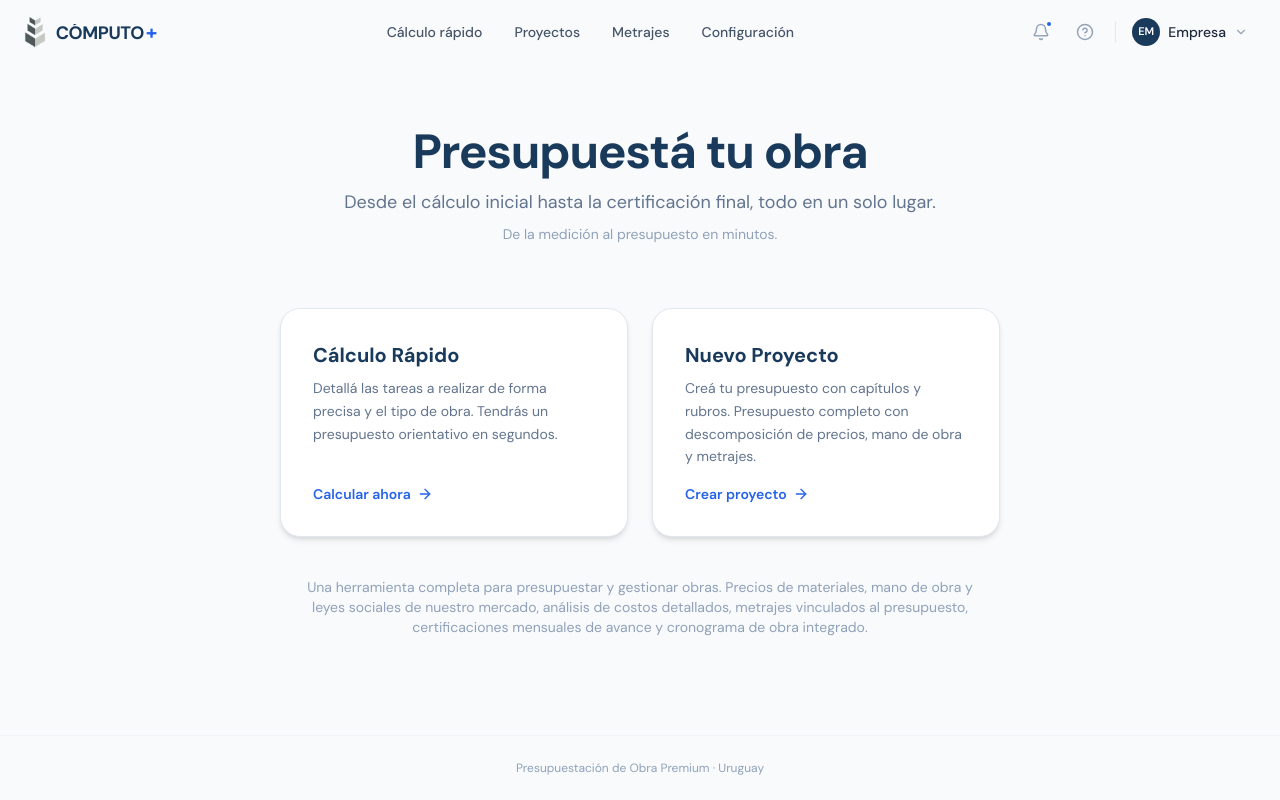
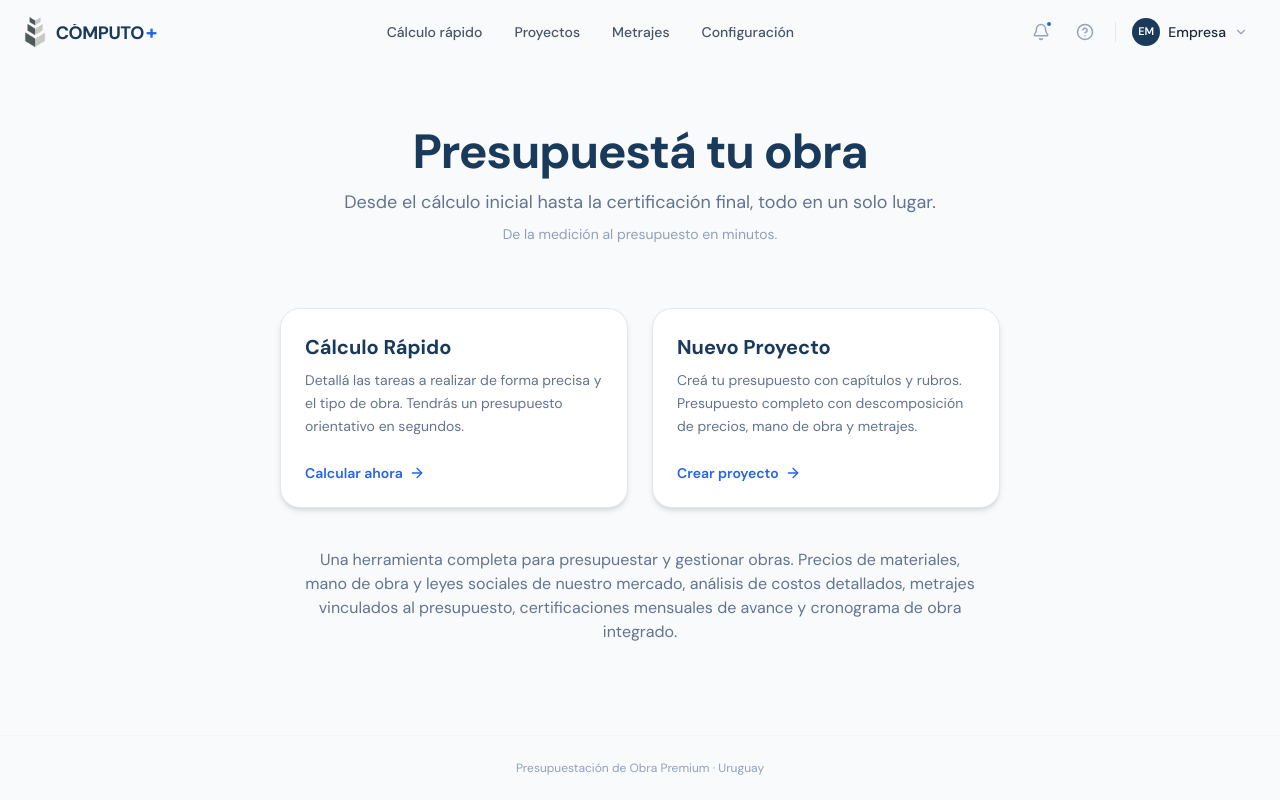
Before and after one commit to delamatriz/computo-plus, a Next.js app in the folder computo-app/: page / in a window 1280 px wide. Built offline with nearby package versions, Linux system fonts and the light colour scheme.

Commit message:
fix: ajustar tamaño de tarjetas y texto descriptivo en inicio

```diff
--- a/computo-app/src/app/page.tsx
+++ b/computo-app/src/app/page.tsx
@@ -68,7 +68,7 @@ export default function HomePage() {
               transition={{ duration: 0.35, delay: 0.12 + i * 0.07 }}
             >
               <Link href={mode.href} className="block h-full group">
-                <div className="h-full min-h-[220px] rounded-xl border border-slate-200 bg-white p-8 flex flex-col shadow-md transition-shadow duration-200 hover:shadow-lg">
+                <div className="h-full min-h-[200px] rounded-xl border border-slate-200 bg-white p-6 flex flex-col shadow-md transition-shadow duration-200 hover:shadow-lg">
                   <h3 className="text-xl font-bold text-[#1A3A5C] mb-2">
                     {mode.title}
                   </h3>
@@ -89,7 +89,7 @@ export default function HomePage() {
           initial={{ opacity: 0, y: 8 }}
           animate={{ opacity: 1, y: 0 }}
           transition={{ duration: 0.4, delay: 0.3 }}
-          className="text-slate-400 text-sm max-w-2xl mx-auto mt-10 text-center"
+          className="text-slate-500 text-base max-w-2xl mx-auto mt-10 text-center"
         >
           Una herramienta completa para presupuestar y gestionar obras. Precios de
           materiales, mano de obra y leyes sociales de nuestro mercado, análisis de
```
